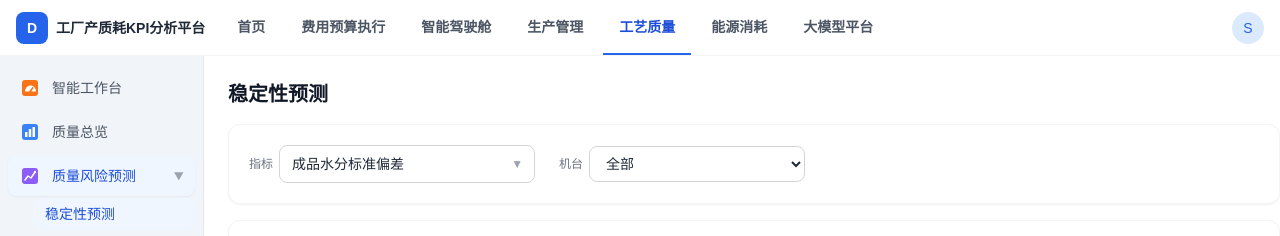
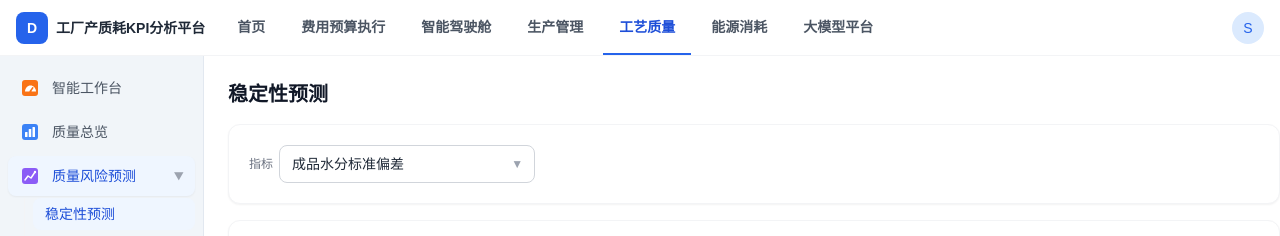
Before and after one commit to Sutattee/Data-Analysis-Platform, a Next.js app: page /quality/forecast/stability in a window 1280 px wide. Shown: the top 236 px of the page. Built offline with nearby package versions, Linux system fonts and the light colour scheme; sample sign-in values are in the browser's storage.

Commit message:
feat(forecast): drop machine filter from stability forecast page

```diff
--- a/src/components/quality-stability-forecast/StabilityForecastView.tsx
+++ b/src/components/quality-stability-forecast/StabilityForecastView.tsx
@@ -1,6 +1,7 @@
 "use client";
 
-// 稳定性预测主视图：对象信息（指标 + 机台，机台含「全部」综合曲线）→ 预测概况（左未来结论 / 右当前状态，
+// 稳定性预测主视图：对象信息（仅指标筛选；机台不作筛选条件，由工作台深链 ?machine= 指定，
+// 默认「全部」综合曲线）→ 预测概况（左未来结论 / 右当前状态，
 // 辅助字段收进预测详情抽屉）→ 左列（预测趋势 + 来源工序参数）右列（智能风险解读 + 风险来源 + 来源工序分布）；解读区默认收起：
 // 点击「智能解读」后按 解读文字逐字 → 来源参数 → 风险来源 → 来源分布 的顺序流式生成，切换输入后重置回按钮态。
 import { useEffect, useState, type ReactNode } from "react";
@@ -35,9 +36,6 @@ import {
 import { MetricTrendChart } from "./MetricTrendChart";
 import { StabilityAnomalyDrawer } from "./StabilityAnomalyDrawer";
 import { StabilityContributionChart } from "./StabilityContributionChart";
-
-const selectCls =
-  "px-3 py-2 border border-gray-300 rounded-lg text-sm text-gray-800 bg-white focus:outline-none focus:ring-2 focus:ring-primary-500 focus:border-transparent transition-all duration-200";
 
 // 当前等级标签配色（浅底 + 等级字色）：用于「当前等级」标签，与左侧未来预测等级大字区分
 const STATUS_TAG_CLS: Record<string, string> = {
@@ -95,9 +93,8 @@ export function StabilityForecastView() {
   const metric = metricOf(code)!;
   const machineText = machine === "全部" ? "全部机台" : machine;
   const forecast = machine === "全部" ? combinedForecastOf(code) : stabilityForecastOf(code, machine);
-  const machines = metricMachinesOf(code);
 
-  // 切换指标：机台重置为「全部」，全量联动；解读区收起回到按钮态
+  // 切换指标：机台重置为「全部」（深链机台随指标失效），全量联动；解读区收起回到按钮态
   function changeCode(v: string) {
     setCode(v);
     setMachine("全部");
@@ -180,7 +177,7 @@ export function StabilityForecastView() {
   // 数据不足 / 预测失败：布局与正常态一致，左 = 占位说明，右 = AI 解读提示
   if (!forecast || forecast.insufficient || forecast.failed) {
     const failed = forecast?.failed === true;
-    const reason = forecast?.reason ?? `未找到 ${metric.name}（${code}）在 ${machineText} 上的预测结果，请重新选择机台。`;
+    const reason = forecast?.reason ?? `未找到 ${metric.name}（${code}）在 ${machineText} 上的预测结果。`;
     return (
       <div className="space-y-4">
         {/* 对象信息行 */}
@@ -196,17 +193,6 @@ export function StabilityForecastView() {
                   placeholder="搜索..."
                 />
               </div>
-            </label>
-            <label className="flex items-center gap-1.5">
-              <span className="text-xs text-gray-500">机台</span>
-              <select className={selectCls} value={machine} onChange={(e) => setMachine(e.target.value)}>
-                <option value="全部">全部</option>
-                {machines.map((m) => (
-                  <option key={m.machine} value={m.machine}>
-                    {m.machine}｜{m.tag.text}
-                  </option>
-                ))}
-              </select>
             </label>
           </div>
         </Card>
@@ -275,7 +261,7 @@ export function StabilityForecastView() {
 
   return (
     <div className="space-y-4">
-      {/* 对象信息：指标 + 机台选择（选项标签 = 预测最高等级）；机台「全部」= 有效机台逐点均值的综合曲线 */}
+      {/* 对象信息：仅指标选择（选项标签 = 预测最高等级）；机台不作筛选，由深链指定（默认「全部」综合曲线） */}
       <Card>
         <div className="flex flex-wrap items-center gap-x-6 gap-y-2.5">
           <label className="flex items-center gap-1.5">
@@ -288,24 +274,6 @@ export function StabilityForecastView() {
                 placeholder="搜索..."
               />
             </div>
-          </label>
-          <label className="flex items-center gap-1.5">
-            <span className="text-xs text-gray-500">机台</span>
-            <select
-              className={selectCls}
-              value={machine}
-              onChange={(e) => {
-                setMachine(e.target.value);
-                setInterpreting(false);
-              }}
-            >
-              <option value="全部">全部</option>
-              {machines.map((m) => (
-                <option key={m.machine} value={m.machine}>
-                  {m.machine}｜{m.tag.text}
-                </option>
-              ))}
-            </select>
           </label>
         </div>
       </Card>
```
